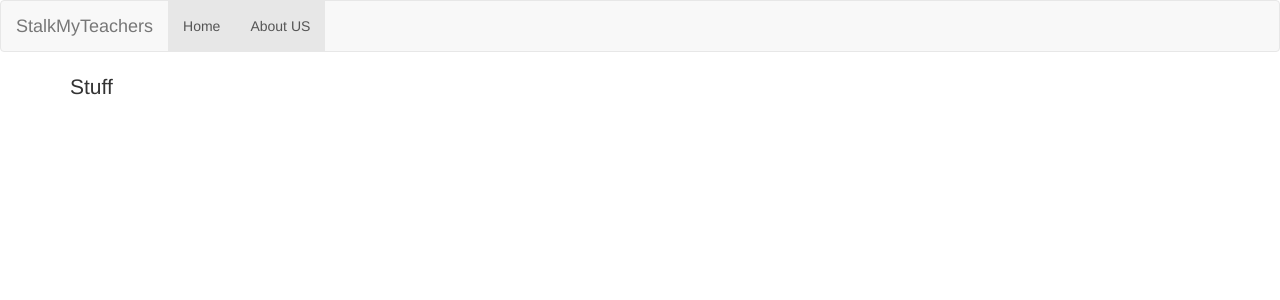
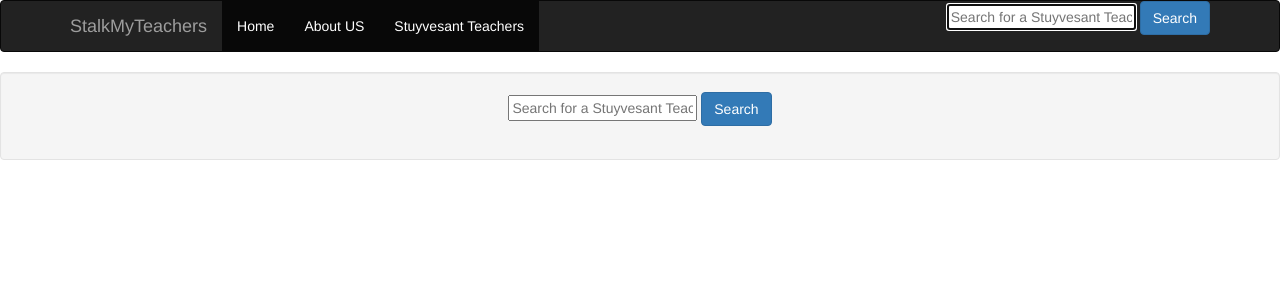
Before and after one commit to stuycs-softdev/proj2-pd6-08-JASE, a Flask app: template templates/home.html in a window 1280 px wide. Shown: the top 300 px of the page. Run offline with Flask 2, Linux system fonts and the light colour scheme; the template is opened without the code that fills it, so the values that code supplies are empty; parts of the project's set-up code (start-up, migrations or seed data) failed here and were passed over; some libraries are stand-ins or nearby versions.

Commit message:
Added a search(home) page and updated home.html so it has search in navbar

```diff
--- a/templates/home.html
+++ b/templates/home.html
@@ -3,13 +3,16 @@
     <title>StalkMyTeachers</title>
     <meta charset="utf-8">
     <meta name="viewport" content="width=device-width, initial-scale=1.0">
-    <link href="../static/bootstrap/css/bootstrap.min.css" rel="stylesheet">
+    <link href="../static/bootstrap/css/bootstrap.css" rel="stylesheet">
     <link rel="shortcut icon" href="../static/stalkmyteachers.jpg">
+    <link href="../static/boostrap/css/container.css" rel="stylesheet">
   </head>
 
 
-
-    <nav class="navbar navbar-default" role="navigation">
+    <body>
+      <!--Navbar code -->
+      <nav class="navbar navbar-inverse" role="navigation">
+	<div class="container">
 	  <div class="navbar-header">
 	    <a class="navbar-brand" href="/">StalkMyTeachers</a>
 	    <button type="button" class="navbar-toggle" data-toggle="collapse" data-target=".navbar-collapse">
@@ -23,15 +26,34 @@
 	    <ul class="nav navbar-nav">
 	      <li class="active"><a href="/">Home</a></li>
 	      <li class="active"><a href="/">About US</a></li>
+	      <li class="active"><a href="/">Stuyvesant Teachers</a></li>
 	    </ul>
+	    <ul class="nav navbar-nav navbar-right">
+	      <li>
+		<form method="POST">
+		  <div action="search.php" class="form-search">
+		    <div class="input-append">
+		      <input type="text" class="span2 search-query" placeholder="Search for a Stuyvesant Teacher here" autofocus>
+		      <button type="submit" class="btn btn-primary">Search<i class="icon-search icon-white"></i></button>
+		    </div>
+		  </div>
+		</form>
+	      </li>
+	    </ul>
+	  </div>
 	</div>
       </nav>
 
-  <body>
-    <form action="/home" method="POST">
-      <div class="container">
-	<div class="template">
-	  <p class="lead">Stuff</p>
+      <!--small search query-->
+      <div class="well">
+	<form method="POST">
+	  <div class="container" style="text-align:center">
+	    <div action="search.php" class="form-search">
+	      <div class="input-append">
+		  <input type="text" class="span2 search-query" placeholder="Search for a Stuyvesant Teacher here" autofocus>
+		  <button type="submit" class="btn btn-primary">Search<i class="icon-search icon-white"></i></button>
+	      </div>
+	    </div>
 	  </div>
       </div>
 
```
Lines whose indentation alone changed are shown as unchanged.
